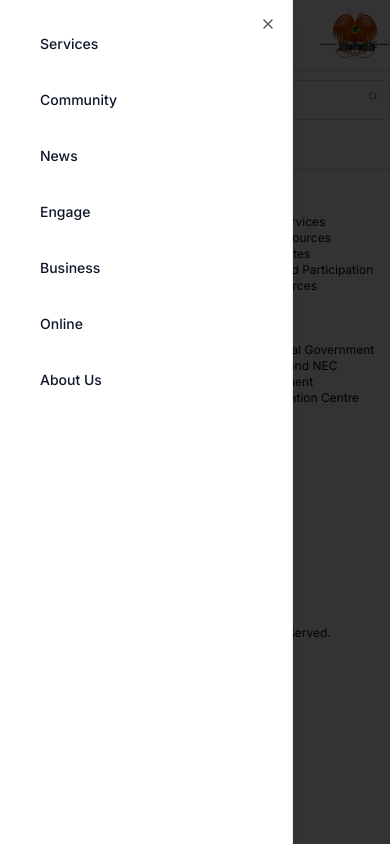
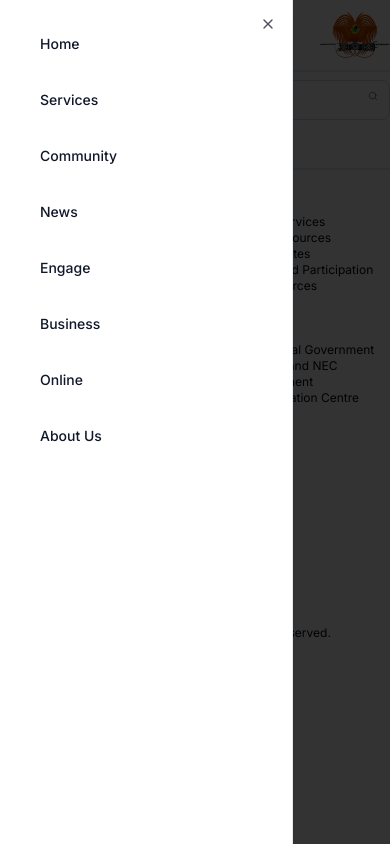
Before and after one commit to mkumie/north-waghi-dda, a Next.js app: page /gov/police in a window 390 px wide. Both pictures are taken after a click on the button 185 px from the left and 35 px from the top of the page. Built offline with nearby package versions, Linux system fonts and the light colour scheme.

Commit message:
Mobile Nav - Home

```diff
--- a/components/header/MobileNav.tsx
+++ b/components/header/MobileNav.tsx
@@ -26,8 +26,15 @@ const MobileNav = () => {
           <MenuIcon />
         </Button>
       </SheetTrigger>
+
       <SheetContent side="left">
         <div className="flex flex-col items-start max-h-[80vh] overflow-y-auto">
+          <div className="mb-4">
+            <Button variant="link" onClick={() => setOpen(false)}>
+              <Link href={"/"}>Home</Link>
+            </Button>
+          </div>
+
           {mobileItems.map((item, index) => (
             <div key={index} className="mb-4">
               <Button
```
